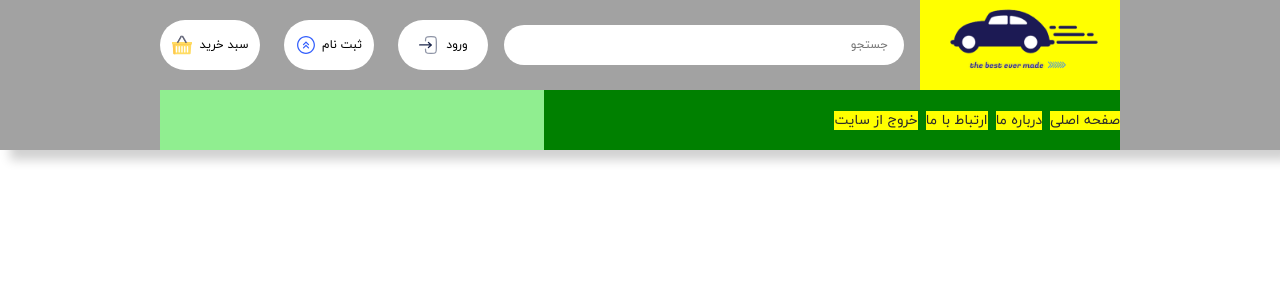
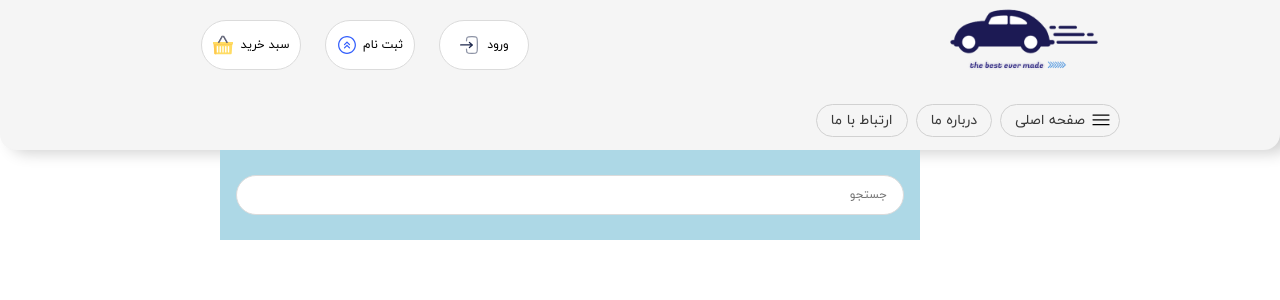
Before and after one commit to Cloner-pwan/carWeb, a PHP site: page / in a window 1280 px wide. Shown: the top 300 px of the page. Run offline with PHP 8.4, Linux system fonts and the light colour scheme.

Commit message:
the header is done and the backend of signUp working fine without designe. the php code is poor a little, can be much better.

```diff
--- a/JS/main.js
+++ b/JS/main.js
@@ -7,7 +7,7 @@ login.addEventListener("click", () => {
 });
 
 signUp.addEventListener("click", () => {
-  window.location.href = `http://localhost/carWeb/signUp.html`;
+  window.location.href = `http://localhost/carWeb/signUp.php`;
 });
 
 shoppingBasket.addEventListener("click", () => {
--- a/css/header.css
+++ b/css/header.css
@@ -3,8 +3,12 @@
   height: 150px;
   display: flex;
   justify-content: center;
-  background-color: rgb(162, 162, 162);
-  box-shadow: 10px 10px 10px #d1d1d1;
+  background-color: #f5f5f5;
+  box-shadow: 10px 3px 15px #d1d1d1;
+  border-radius: 0px 0px 16px 16px;
+  position: sticky;
+  top: 0;
+  z-index: 999999;
   header {
     width: 75%;
     height: inherit;
@@ -13,17 +17,16 @@
       height: 60%;
       display: flex;
       flex-flow: row nowrap;
+      position: relative;
       .logoContainer {
         width: 200px;
         height: 100%;
-        background-color: crimson;
         .logo {
           width: 200px;
           height: 100%;
           display: flex;
           justify-content: center;
           align-items: center;
-          background-color: yellow;
           img {
             width: 200px;
             height: 100%;
@@ -43,12 +46,13 @@
           height: 40px;
           border-radius: 24px;
           padding: 16px;
-          border: none;
+          border: 1px solid #dbdbdb;
           font-family: iranyekan;
           font-size: 12px;
           &:focus {
             border: none;
             outline: none;
+            border: 1px solid #dbdbdb;
           }
         }
       }
@@ -59,6 +63,8 @@
         justify-content: center;
         align-items: center;
         gap: 24px;
+        position: absolute;
+        left: 0;
         .btn1 {
           width: 90px;
           height: 50px;
@@ -77,6 +83,7 @@
             justify-content: center;
             align-items: center;
             gap: 8px;
+            border: 1px solid #dbdbdb;
             svg {
               width: 20px;
               height: 20px;
@@ -106,6 +113,7 @@
             justify-content: center;
             align-items: center;
             gap: 6px;
+            border: 1px solid #dbdbdb;
             &:hover {
               svg {
                 path {
@@ -141,6 +149,7 @@
             gap: 8px;
             cursor: pointer;
             transition: 400ms;
+            border: 1px solid #dbdbdb;
             &:hover {
               background-color: rgb(0, 132, 203);
               color: white;
@@ -156,24 +165,41 @@
     .headerBottom {
       width: 100%;
       height: 40%;
-      background-color: lightgreen;
       .itemsContainer {
         width: 60%;
         height: 100%;
-        background: green;
         display: flex;
         align-items: center;
         gap: 8px;
         .items {
           width: fit-content;
           height: fit-content;
-          background-color: yellow;
           display: flex;
           align-items: center;
           justify-content: center;
+          border: 1px solid #d1d1d1;
+          border-radius: 24px;
           font-size: 14px;
+          padding: 0 8px;
           color: #2b2b2b;
           font-family: iranyekan;
+          transition: 400ms;
+          display: flex;
+          justify-content: center;
+          align-items: center;
+          cursor: pointer;
+          &:hover {
+            background-color: #e4e4e4;
+          }
+          a {
+            text-decoration: none;
+            color: #393939;
+            padding: 6px;
+          }
+          svg {
+            width: 20px;
+            height: 20px;
+          }
         }
       }
     }
--- a/css/main.css
+++ b/css/main.css
@@ -1,2 +1,3 @@
 @import url("./setting.css");
 @import url("./header.css");
+@import url("./signup.css");
--- /dev/null
+++ b/css/signup.css
@@ -0,0 +1,14 @@
+.inputContainer {
+    width: 100%;
+    height: 500px;
+    background-color: lightblue;
+    margin-top: 150px;
+    display: flex;
+    justify-content: center;
+    align-items: center;
+    .inputField {
+        width: 400px;
+        height: 400px;
+        background-color: #2b2b2b;
+    }
+}
--- a/index.html
+++ b/index.html
@@ -1,10 +1,10 @@
 <!DOCTYPE html>
 <html lang="en" dir="rtl">
   <head>
-    <meta charset="UTF-8">
-    <meta name="viewport" content="width=device-width, initial-scale=1.0">
+    <meta charset="UTF-8" />
+    <meta name="viewport" content="width=device-width, initial-scale=1.0" />
     <title>فروش خودرو</title>
-    <link rel="stylesheet" href="./css/main.css" type="text/css">
+    <link rel="stylesheet" href="./css/main.css" type="text/css" />
     <script src="./JS/main.js" defer></script>
   </head>
   <body>
@@ -13,34 +13,71 @@
         <div class="headerTop">
           <div class="logoContainer">
             <div class="logo">
-                        <img src="./img/logoCar.png" alt="photo">
+              <img src="./img/logoCar.png" alt="photo" />
             </div>
           </div>
           <div class="inputContainer">
-                    <input type="text" name="search" id="searchInput" value="" placeholder="جستجو">
+            <input
+              type="text"
+              name="search"
+              id="searchInput"
+              value=""
+              placeholder="جستجو"
+            />
           </div>
           <div class="btnsContainer">
             <div class="btn1" id="login">
-                        <button>ورود
+              <button>
+                ورود
                 <svg viewBox="0 0 24 24" xmlns="http://www.w3.org/2000/svg">
-                                <path d="M2.00098 11.999L16.001 11.999M16.001 11.999L12.501 8.99902M16.001 11.999L12.501 14.999" stroke="#1C274C" stroke-width="1.5" stroke-linecap="round" stroke-linejoin="round"/>
-                                <path opacity="0.5" d="M9.00195 7C9.01406 4.82497 9.11051 3.64706 9.87889 2.87868C10.7576 2 12.1718 2 15.0002 2L16.0002 2C18.8286 2 20.2429 2 21.1215 2.87868C22.0002 3.75736 22.0002 5.17157 22.0002 8L22.0002 16C22.0002 18.8284 22.0002 20.2426 21.1215 21.1213C20.2429 22 18.8286 22 16.0002 22H15.0002C12.1718 22 10.7576 22 9.87889 21.1213C9.11051 20.3529 9.01406 19.175 9.00195 17" stroke="#1C274C" stroke-width="1.5" stroke-linecap="round"/>
+                  <path
+                    d="M2.00098 11.999L16.001 11.999M16.001 11.999L12.501 8.99902M16.001 11.999L12.501 14.999"
+                    stroke="#1C274C"
+                    stroke-width="1.5"
+                    stroke-linecap="round"
+                    stroke-linejoin="round"
+                  />
+                  <path
+                    opacity="0.5"
+                    d="M9.00195 7C9.01406 4.82497 9.11051 3.64706 9.87889 2.87868C10.7576 2 12.1718 2 15.0002 2L16.0002 2C18.8286 2 20.2429 2 21.1215 2.87868C22.0002 3.75736 22.0002 5.17157 22.0002 8L22.0002 16C22.0002 18.8284 22.0002 20.2426 21.1215 21.1213C20.2429 22 18.8286 22 16.0002 22H15.0002C12.1718 22 10.7576 22 9.87889 21.1213C9.11051 20.3529 9.01406 19.175 9.00195 17"
+                    stroke="#1C274C"
+                    stroke-width="1.5"
+                    stroke-linecap="round"
+                  />
                 </svg>
               </button>
             </div>
             <div class="btn2" id="signUp">
-                        <button>ثبت نام
-                            <svg viewBox="0 0 24 24" fill="none" xmlns="http://www.w3.org/2000/svg">
-                                <path fill-rule="evenodd" clip-rule="evenodd" d="M12 2.75C6.89137 2.75 2.75 6.89137 2.75 12C2.75 17.1086 6.89137 21.25 12 21.25C17.1086 21.25 21.25 17.1086 21.25 12C21.25 6.89137 17.1086 2.75 12 2.75ZM1.25 12C1.25 6.06294 6.06294 1.25 12 1.25C17.9371 1.25 22.75 6.06294 22.75 12C22.75 17.9371 17.9371 22.75 12 22.75C6.06294 22.75 1.25 17.9371 1.25 12ZM12 9.56066L9.53033 12.0303C9.23744 12.3232 8.76256 12.3232 8.46967 12.0303C8.17678 11.7374 8.17678 11.2626 8.46967 10.9697L11.4697 7.96967C11.7626 7.67678 12.2374 7.67678 12.5303 7.96967L15.5303 10.9697C15.8232 11.2626 15.8232 11.7374 15.5303 12.0303C15.2374 12.3232 14.7626 12.3232 14.4697 12.0303L12 9.56066ZM12 13.5607L9.53033 16.0303C9.23744 16.3232 8.76256 16.3232 8.46967 16.0303C8.17678 15.7374 8.17678 15.2626 8.46967 14.9697L11.4697 11.9697C11.7626 11.6768 12.2374 11.6768 12.5303 11.9697L15.5303 14.9697C15.8232 15.2626 15.8232 15.7374 15.5303 16.0303C15.2374 16.3232 14.7626 16.3232 14.4697 16.0303L12 13.5607Z" fill="#325EFC"/>
+              <button>
+                ثبت نام
+                <svg
+                  viewBox="0 0 24 24"
+                  fill="none"
+                  xmlns="http://www.w3.org/2000/svg"
+                >
+                  <path
+                    fill-rule="evenodd"
+                    clip-rule="evenodd"
+                    d="M12 2.75C6.89137 2.75 2.75 6.89137 2.75 12C2.75 17.1086 6.89137 21.25 12 21.25C17.1086 21.25 21.25 17.1086 21.25 12C21.25 6.89137 17.1086 2.75 12 2.75ZM1.25 12C1.25 6.06294 6.06294 1.25 12 1.25C17.9371 1.25 22.75 6.06294 22.75 12C22.75 17.9371 17.9371 22.75 12 22.75C6.06294 22.75 1.25 17.9371 1.25 12ZM12 9.56066L9.53033 12.0303C9.23744 12.3232 8.76256 12.3232 8.46967 12.0303C8.17678 11.7374 8.17678 11.2626 8.46967 10.9697L11.4697 7.96967C11.7626 7.67678 12.2374 7.67678 12.5303 7.96967L15.5303 10.9697C15.8232 11.2626 15.8232 11.7374 15.5303 12.0303C15.2374 12.3232 14.7626 12.3232 14.4697 12.0303L12 9.56066ZM12 13.5607L9.53033 16.0303C9.23744 16.3232 8.76256 16.3232 8.46967 16.0303C8.17678 15.7374 8.17678 15.2626 8.46967 14.9697L11.4697 11.9697C11.7626 11.6768 12.2374 11.6768 12.5303 11.9697L15.5303 14.9697C15.8232 15.2626 15.8232 15.7374 15.5303 16.0303C15.2374 16.3232 14.7626 16.3232 14.4697 16.0303L12 13.5607Z"
+                    fill="#325EFC"
+                  />
                 </svg>
               </button>
             </div>
             <div class="btn3" id="shoppingBasket">
-                        <button>سبد خرید
+              <button>
+                سبد خرید
                 <svg viewBox="0 0 512 512">
-                                <svg version="1.1" id="Layer_1" xmlns="http://www.w3.org/2000/svg" xmlns:xlink="http://www.w3.org/1999/xlink"
-          xml:space="preserve">
-    <path style="fill:#FFDC64;" d="M503.172,176.552H8.828c-4.875,0-8.828,3.953-8.828,8.828v44.138c0,4.875,3.953,8.828,8.828,8.828
+                  <svg
+                    version="1.1"
+                    id="Layer_1"
+                    xmlns="http://www.w3.org/2000/svg"
+                    xmlns:xlink="http://www.w3.org/1999/xlink"
+                    xml:space="preserve"
+                  >
+                    <path
+                      style="fill: #ffdc64"
+                      d="M503.172,176.552H8.828c-4.875,0-8.828,3.953-8.828,8.828v44.138c0,4.875,3.953,8.828,8.828,8.828
         h9.416l15.418,231.278c0.928,13.912,12.482,24.722,26.424,24.722h391.828c13.942,0,25.496-10.809,26.424-24.722l15.419-231.278
         h9.416c4.875,0,8.828-3.953,8.828-8.828v-44.138C512,180.504,508.047,176.552,503.172,176.552z M132.414,432.552
         c0,9.75-7.905,17.655-17.655,17.655s-17.655-7.905-17.655-17.655V300.138c0-9.751,7.905-17.655,17.655-17.655
@@ -82,16 +141,42 @@
           <!-- صفحه اصلی مدیریت محصول درباره ما ارتباط با ما خروج از سایت  -->
           <div class="itemsContainer">
             <div class="items">
-                        <p>صفحه اصلی</p>
+              <svg
+                width="800px"
+                height="800px"
+                viewBox="-0.5 0 25 25"
+                fill="none"
+                xmlns="http://www.w3.org/2000/svg"
+              >
+                <path
+                  d="M2 12.32H22"
+                  stroke="#000000"
+                  stroke-width="1.5"
+                  stroke-linecap="round"
+                  stroke-linejoin="round"
+                />
+                <path
+                  d="M2 18.32H22"
+                  stroke="#000000"
+                  stroke-width="1.5"
+                  stroke-linecap="round"
+                  stroke-linejoin="round"
+                />
+                <path
+                  d="M2 6.32001H22"
+                  stroke="#000000"
+                  stroke-width="1.5"
+                  stroke-linecap="round"
+                  stroke-linejoin="round"
+                />
+              </svg>
+              <a href="#">صفحه اصلی</a>
             </div>
             <div class="items">
-                        <p>درباره ما</p>
+              <a href="#">درباره ما</a>
             </div>
             <div class="items">
-                        <p>ارتباط با ما</p>
-                    </div>
-                    <div class="items">
-                        <p>خروج از سایت</p>
+              <a href="#">ارتباط با ما</a>
             </div>
           </div>
         </div>
--- a/index.php
+++ b/index.php
@@ -1,4 +1,3 @@
 <?php
 include("./index.html");
-
 ?>
```
Also changed, not shown: other parts of index.html (+37 -15 lines), signUp.html (deleted, +0 -11 lines), signUp.php (added, +30 -0 lines), singUp.html (added, +22 -0 lines). Lines whose indentation alone changed are shown as unchanged.
